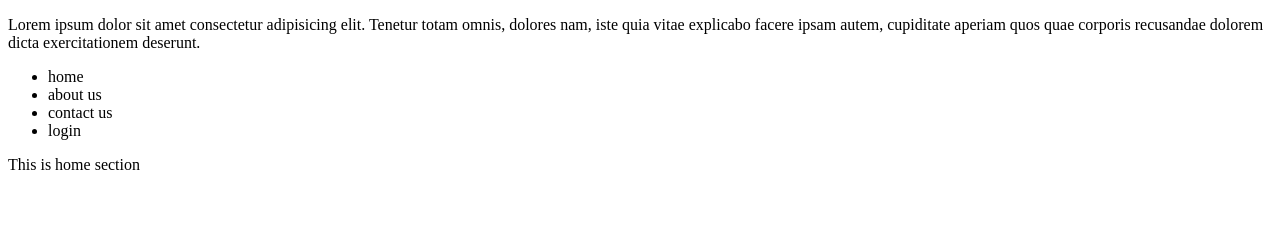
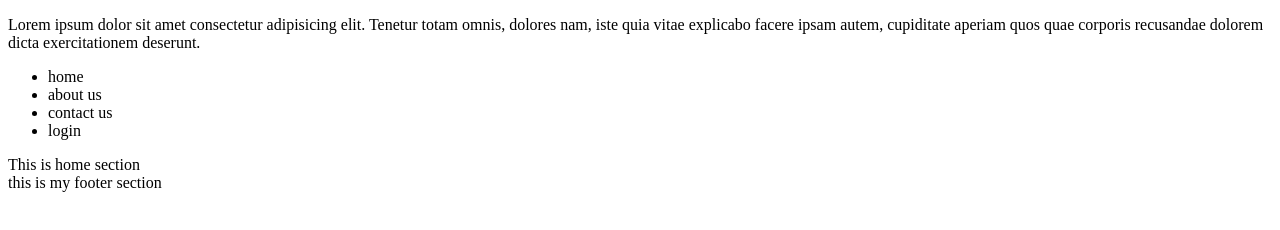
Before and after one commit to Anurag7141p/learn-git, a plain HTML site: page index.html in a window 1280 px wide. Drawn offline with Linux system fonts and the light colour scheme.

Commit message:
footer section added

```diff
--- a/index.html
+++ b/index.html
@@ -20,5 +20,8 @@
     <section>
         This is home section
     </section>
+    <footer>
+        this is my footer section
+    </footer>
   </body>
 </html>
```
